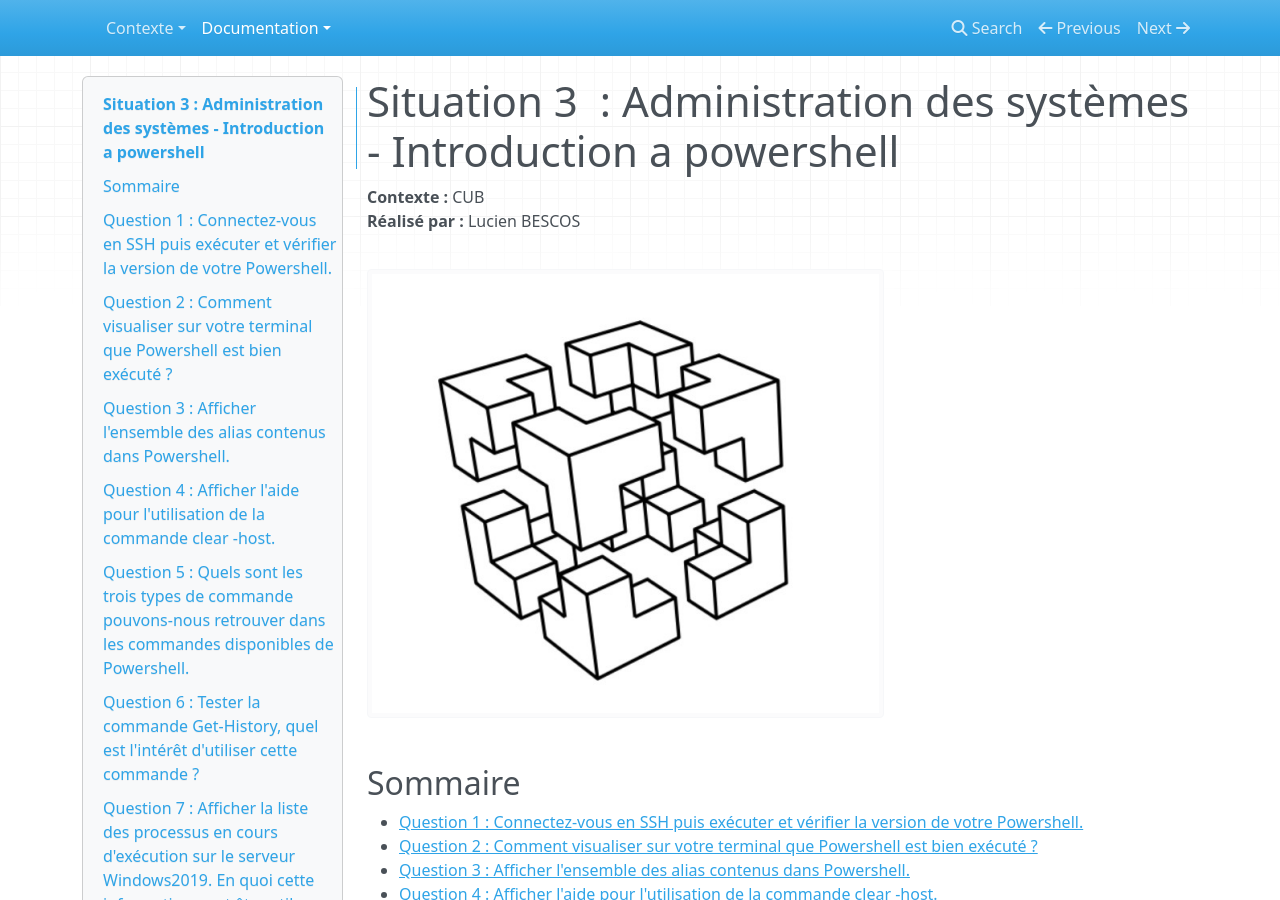
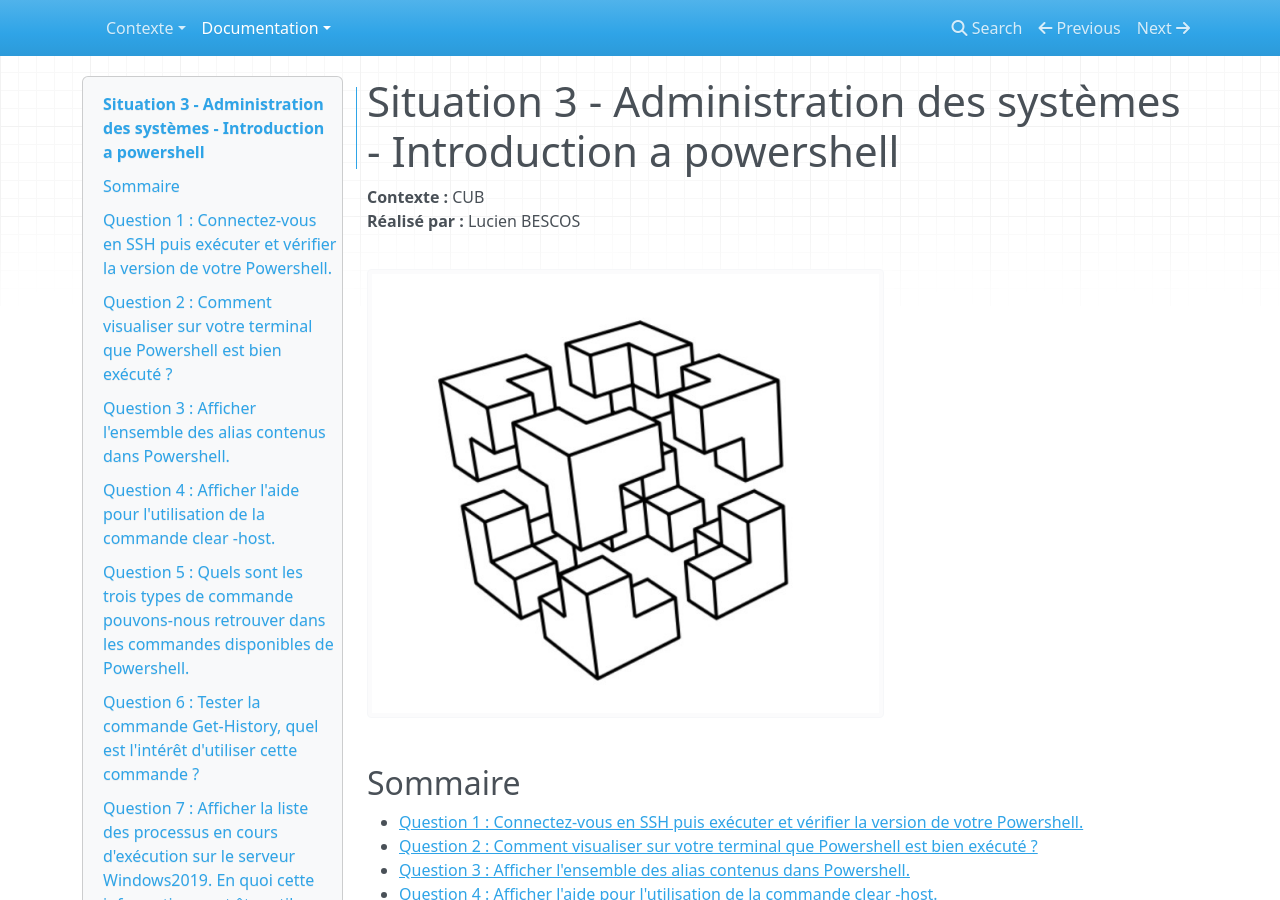
Before and after one commit to hugog36/CUBDOCUMENTATIONDORTMUND, an MkDocs documentation site: the page built from docs/documentation/Powershell/LucienBescos - Situation3 - Administration des systèmes - Introduction a powershell.md, in a window 1280 px wide and 900 px high. Built offline with MkDocs 1.6.1, drawn with Linux system fonts in a browser that asks for light colours; nearby versions of some CDN libraries.

```diff
--- a/docs/documentation/Powershell/LucienBescos - Situation3 - Administration des systèmes - Introduction a powershell.md
+++ b/docs/documentation/Powershell/LucienBescos - Situation3 - Administration des systèmes - Introduction a powershell.md
@@ -1,4 +1,4 @@
-# Situation 3  : Administration des systèmes - Introduction a powershell
+# Situation 3 - Administration des systèmes - Introduction a powershell
 **Contexte :** CUB
 **Réalisé par :** Lucien BESCOS
 
```
